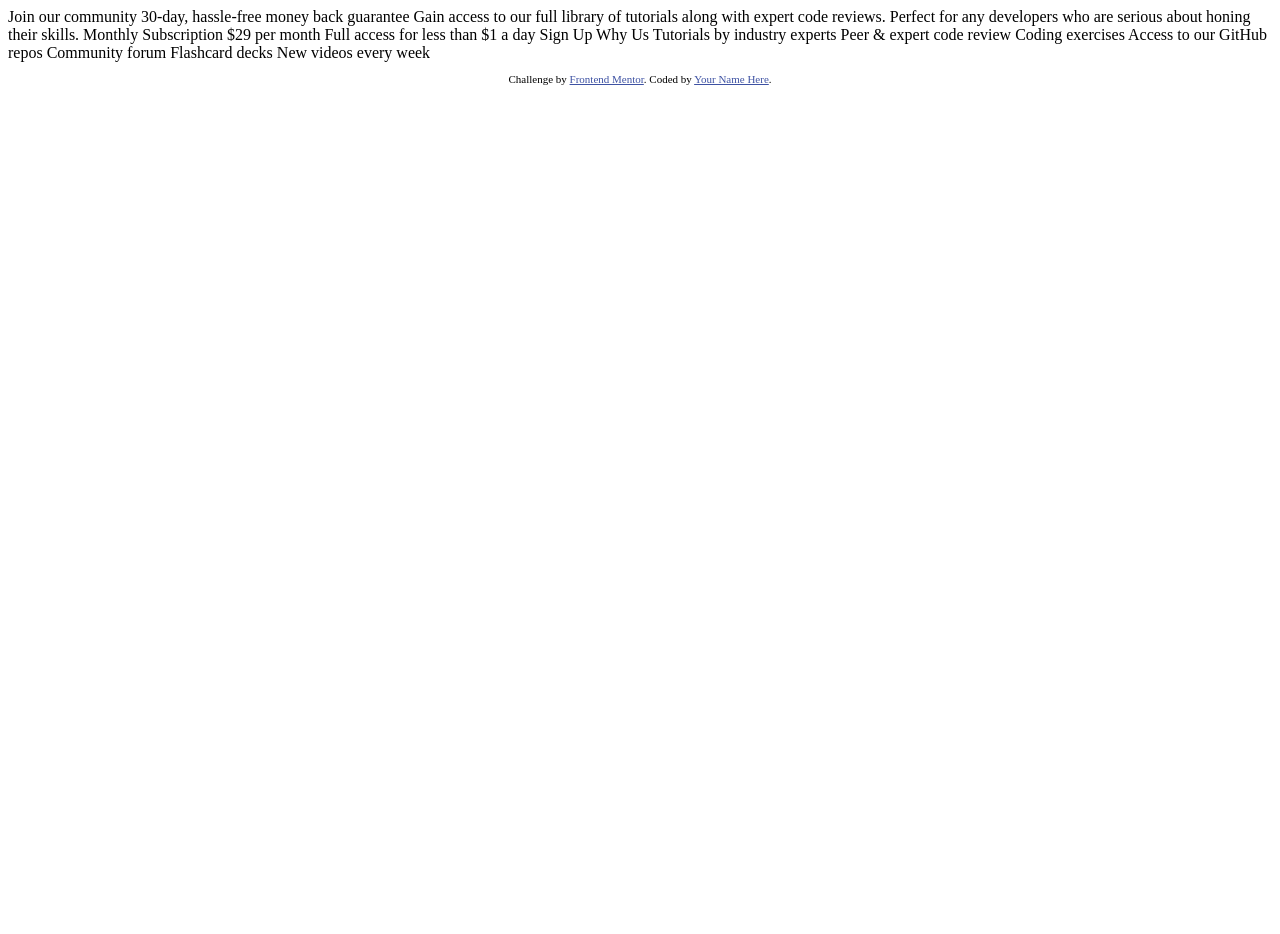
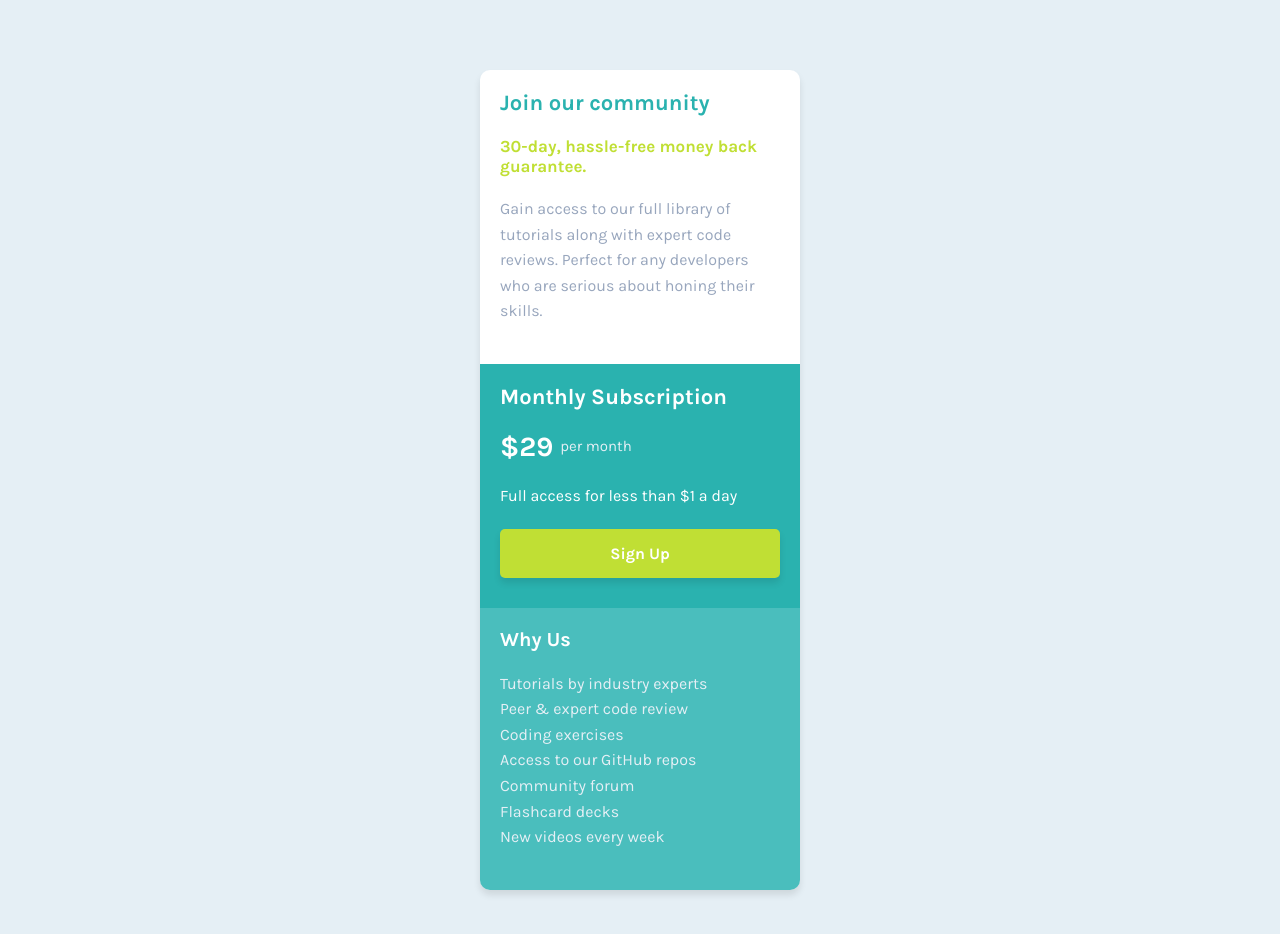
Before and after one commit to AlexandruStefanGherhes/Single-piece-grid-component-, a plain HTML site: page index.html in a window 1280 px wide. Before the commit the page ends 800 px from the top, so only its background shows below. Drawn offline with Linux system fonts and the light colour scheme.

Commit message:
Almost finished

```diff
--- a/index.html
+++ b/index.html
@@ -1,50 +1,58 @@
 <!DOCTYPE html>
 <html lang="en">
   <head>
-  <meta charset="UTF-8">
-  <meta name="viewport" content="width=device-width, initial-scale=1.0"> <!-- displays site properly based on user's device -->
-
-  <link rel="icon" type="image/png" sizes="32x32" href="./images/favicon-32x32.png">
-
+    <meta charset="UTF-8" />
+    <meta name="viewport" content="width=device-width, initial-scale=1.0" />
+    <!-- displays site properly based on user's device -->
+    <meta name="author" content="Alexandru Stefan Gherhes" />
+    <meta name="description" content="Frontend Mentor challenge" />
+    <link
+      rel="icon"
+      type="image/png"
+      sizes="32x32"
+      href="./images/favicon-32x32.png"
+    />
     <title>Frontend Mentor | Single Price Grid Component</title>
-
-  <!-- Feel free to remove these styles or customise in your own stylesheet 👍 -->
-  <style>
-    .attribution { font-size: 11px; text-align: center; }
-    .attribution a { color: hsl(228, 45%, 44%); }
-  </style>
+    <link rel="stylesheet" href="style/style.css" />
   </head>
   <body>
-  Join our community
+    <div class="card">
+      <div class="card-community">
+        <h2 class="card-community__title">Join our community</h2>
+        <h3 class="card-community__subtitle">
+          30-day, hassle-free money back guarantee.
+        </h3>
+        <p class="card-community__description">
+          Gain access to our full library of tutorials along with expert code
+          reviews. Perfect for any developers who are serious about honing their
+          skills.
+        </p>
+      </div>
 
-  30-day, hassle-free money back guarantee
+      <div class="card-subscription">
+        <h2 class="card-subscription__title">Monthly Subscription</h2>
+        <h2 class="card-subscription__subtitle">
+          &dollar;29
+          <span class="card-subscription__subtitle_span">per month</span>
+        </h2>
+        <p class="card-subscription__description">
+          Full access for less than &dollar;1 a day
+        </p>
+        <button class="card-subscription__button">Sign Up</button>
+      </div>
 
-  Gain access to our full library of tutorials along with expert code reviews.
-  Perfect for any developers who are serious about honing their skills.
-
-  Monthly Subscription
-
-  &dollar;29 per month
-
-  Full access for less than &dollar;1 a day
-
-  Sign Up
-
-  Why Us
-
-  Tutorials by industry experts
-  Peer &amp; expert code review
-  Coding exercises
-  Access to our GitHub repos
-  Community forum
-  Flashcard decks
+      <div class="card-aboutUs">
+        <h2 class="card-aboutUs__title">Why Us</h2>
+        <p class="card-aboutUs__description">
+          Tutorials by industry experts <br />
+          Peer &amp; expert code review <br />
+          Coding exercises <br />
+          Access to our GitHub repos <br />
+          Community forum <br />
+          Flashcard decks <br />
           New videos every week
-
-  <footer>
-    <p class="attribution">
-      Challenge by <a href="https://www.frontendmentor.io?ref=challenge" target="_blank">Frontend Mentor</a>.
-      Coded by <a href="#">Your Name Here</a>.
         </p>
-  </footer>
+      </div>
+    </div>
   </body>
 </html>
--- a/style/style.scss
+++ b/style/style.scss
@@ -0,0 +1,209 @@
+@import url("https://fonts.googleapis.com/css2?family=Karla:wght@400;700&display=swap");
+
+*,
+*::before,
+*::after {
+  box-sizing: border-box;
+}
+
+* {
+  margin: 0;
+}
+
+html,
+body {
+  min-height: 100vh;
+  font-size: 15px;
+}
+
+img,
+picture,
+video,
+canvas,
+svg {
+  display: block;
+  max-width: 100%;
+}
+
+input,
+button,
+textarea,
+select {
+  font: inherit;
+}
+
+p,
+h1,
+h2,
+h3,
+h4,
+h5,
+h6 {
+  overflow-wrap: break-word;
+  font-family: "League Spartan", sans-serif;
+}
+
+$Cyan: hsl(179, 62%, 43%);
+$Bright-Yellow: hsl(71, 73%, 54%);
+$Light-Gray: hsl(204, 43%, 93%);
+$Grayish-Blue: hsl(218, 22%, 67%);
+
+body {
+  font-family: "Karla";
+  min-height: 100vh;
+  display: flex;
+  flex-direction: column;
+  justify-content: center;
+  align-items: center;
+  font-size: 16px;
+  background: $Light-Gray;
+}
+
+.card {
+  display: grid;
+  grid-template-columns: 320px;
+  max-width: 85%;
+  margin: 70px 0;
+  box-shadow: 0px 5px 7px 0px rgba(0, 0, 0, 0.1);
+  border-radius: 10px;
+}
+
+.card-community {
+  background: white;
+  padding: 20px;
+  border-radius: 10px 10px 0 0;
+
+  &__title {
+    font-size: 22px;
+    font-family: "Karla";
+    color: $Cyan;
+    padding-bottom: 20px;
+    font-weight: 700;
+  }
+
+  &__subtitle {
+    font-family: "Karla";
+    color: $Bright-Yellow;
+    font-size: 17px;
+    padding-bottom: 20px;
+  }
+
+  &__description {
+    font-family: "Karla";
+    color: $Grayish-Blue;
+    line-height: 1.6;
+    font-size: inherit;
+    padding-bottom: 20px;
+  }
+}
+
+.card-subscription {
+  background: $Cyan;
+  padding: 20px;
+
+  &__title {
+    font-size: 22px;
+    color: white;
+    padding-bottom: 20px;
+    font-family: "Karla";
+  }
+
+  &__subtitle {
+    font-family: "Karla";
+    display: flex;
+    gap: 7px;
+    color: white;
+    font-size: 28px;
+    padding-bottom: 20px;
+  }
+
+  &__subtitle_span {
+    margin-top: 7px;
+    font-size: 15px;
+    color: $Light-Gray;
+    font-weight: 100;
+  }
+
+  &__description {
+    font-family: "Karla";
+    color: white;
+    line-height: 1.6;
+    font-size: inherit;
+    padding-bottom: 20px;
+  }
+
+  &__button {
+    border: none;
+    font-weight: 700;
+    background: $Bright-Yellow;
+    border-radius: 5px;
+    padding: 15px;
+    margin-bottom: 10px;
+    color: white;
+    width: 100%;
+    box-shadow: 0px 5px 7px 0px rgba(0, 0, 0, 0.1);
+    cursor: pointer;
+
+    &:hover {
+      background-color: none;
+    }
+  }
+}
+
+.card-aboutUs {
+  background: #4abebd;
+  padding: 20px;
+  border-radius: 0 0 10px 10px;
+
+  &__title {
+    font-size: 22px;
+    font-family: "Karla";
+    color: white;
+    padding-bottom: 20px;
+    font-size: 20px;
+  }
+
+  &__description {
+    color: $Light-Gray;
+    line-height: 1.6;
+    font-family: "Karla";
+    padding-bottom: 20px;
+  }
+}
+
+@media (min-width: 1440px) {
+  .card {
+    grid-template-rows: 230px 280px;
+    grid-template-columns: 350px 350px;
+    grid-template-areas:
+      "community  community"
+      "subscription aboutUs";
+  }
+
+  .card-community {
+    grid-area: community;
+    padding: 40px;
+
+    &__description {
+      width: 90%;
+    }
+  }
+
+  .card-subscription {
+    padding: 40px;
+    border-radius: 0 0 0 10px;
+
+    &__card-description {
+      margin-top: -5px;
+    }
+  }
+
+  .card-aboutUs {
+    padding: 40px;
+    border-radius: 0 0 10px 0;
+
+    &__description {
+      line-height: 1.4;
+    }
+  }
+}
```
Also changed, not shown: ss/desktop.png (added), ss/mobile.png (added), style/style.css (added), 2 other files. Lines whose indentation alone changed are shown as unchanged.
